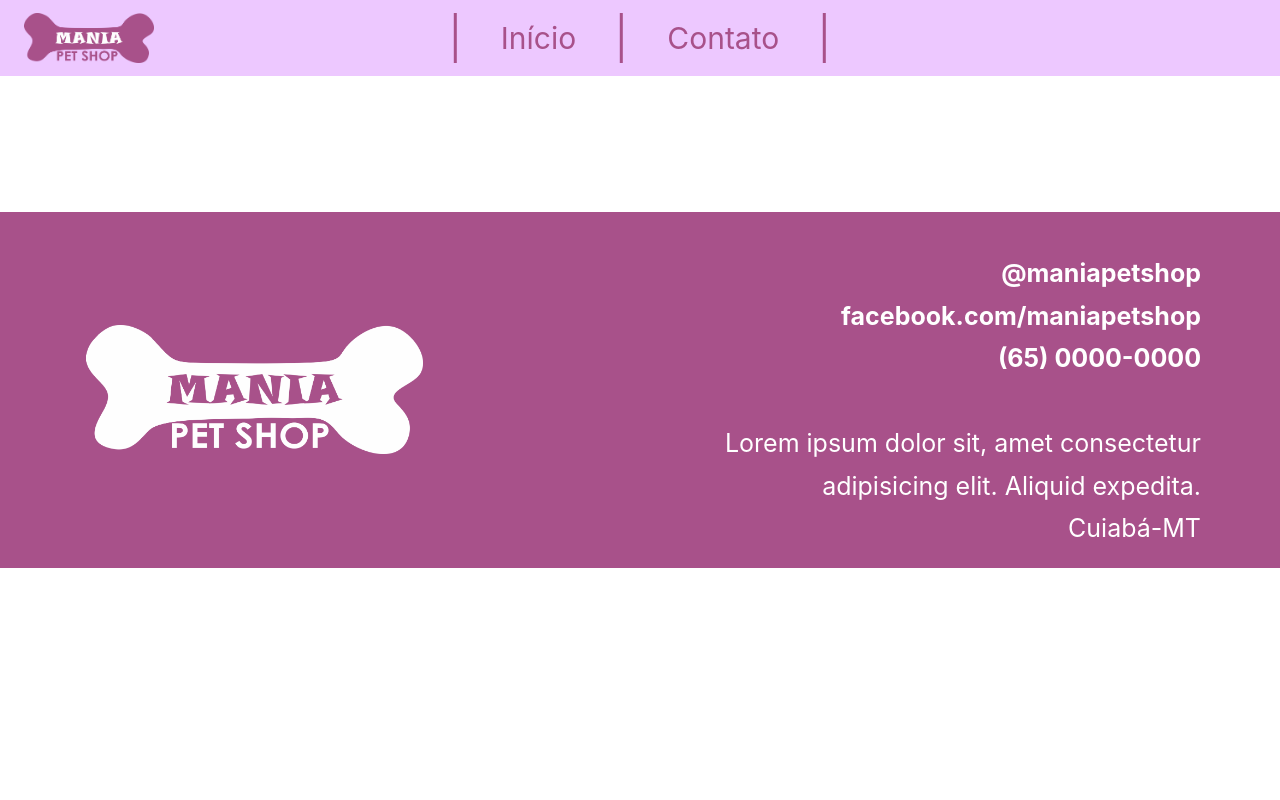
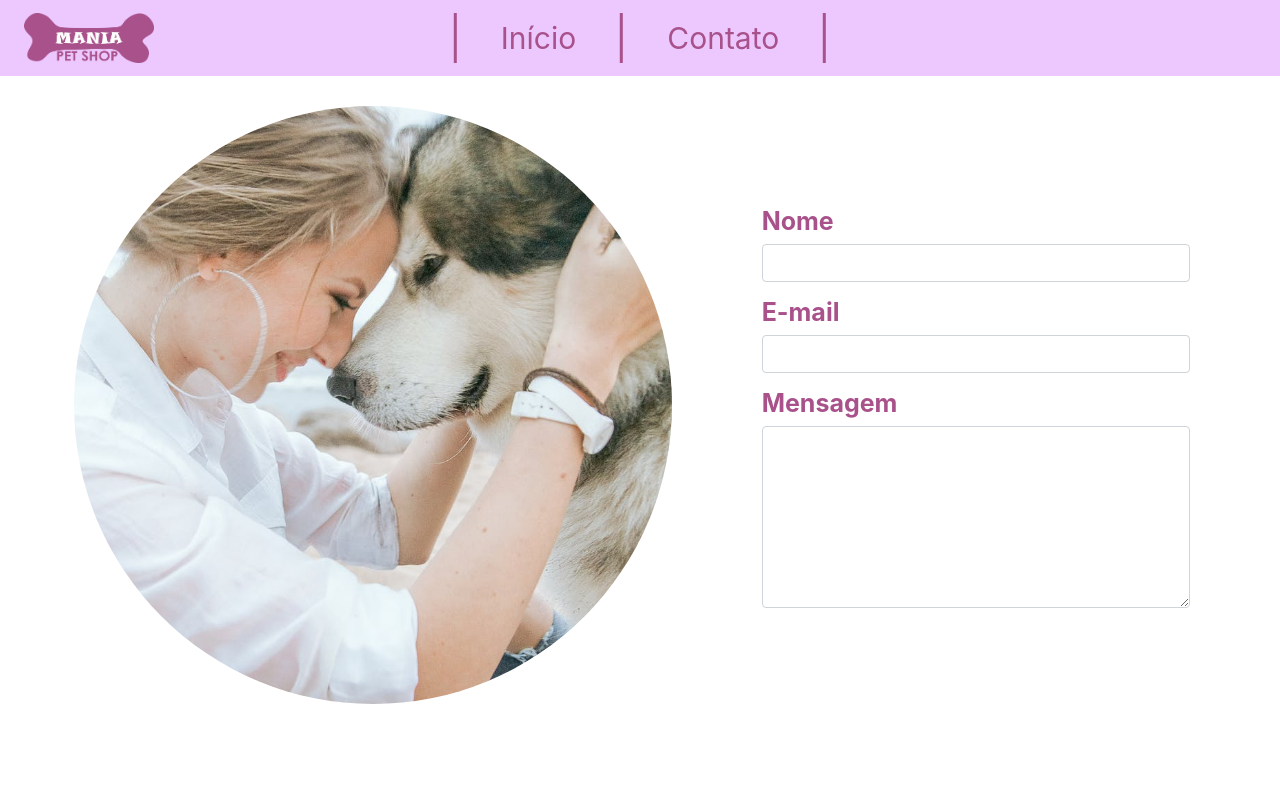
Before and after one commit to Davigugu55/bootcamp-Infocorp2020, a plain HTML site: page pages/contato.html in a window 1280 px wide. Shown: the top 800 px of the page. Drawn offline with nearby package versions, Linux system fonts and the light colour scheme; a script that the page names is missing.

Commit message:
Finishing touches on the page "contato"

```diff
--- a/pages/contato.html
+++ b/pages/contato.html
@@ -31,6 +31,45 @@
             </li>
         </div>
     </nav>
+
+    <div class="container-fluid">
+      <div class="row" style="margin-top:30px;">
+        <div class="col d-flex justify-content-center">
+          <img src="../src/pexels-photo-3671235.jpeg" alt="..." class="rounded-circle img-caraio" style="object-fit: cover;">
+        </div>
+        <div class="col-5" style="padding-top: 4%; padding-right: 7%;">
+          <form>
+            <div class="form-group" style="position: relative; top: 50px;">
+              <label for="nomeFormInput" style="
+              font-weight: bold;
+              font-size: 25px;
+              line-height: 29px;
+              color: #A8518A;"
+              >Nome</label>
+              <input type="text" class="form-control" id="nomeFormInput" placeholder="">
+            </div>
+            <div class="form-group" style="position: relative; top: 50px;">
+              <label for="emailFormInput" style="
+              font-weight: bold;
+              font-size: 25px;
+              line-height: 29px;
+              color: #A8518A;">E-mail</label>
+              <input type="email" class="form-control" id="emailFormInput" placeholder="">
+            </div>
+            <div class="form-group" style="position: relative; top: 50px;">
+              <label for="mensagemFormInput" style="
+              font-weight: bold;
+              font-size: 25px;
+              line-height: 29px;
+              color: #A8518A;">Mensagem</label>
+              <textarea class="form-control" id="mensagemFormInput" rows="7"></textarea>
+            </div>
+
+          </form>
+        </div>
+      </div>
+    </div>
+
 </body>
 
 <div class="site-footer">
@@ -60,7 +99,7 @@
         </footer>
       </div>
     </div>
-  </div>
+</div>
 
   <script src="./js/script.js "></script>
   <script src="https://code.jquery.com/jquery-3.5.1.slim.min.js" integrity="sha384-DfXdz2htPH0lsSSs5nCTpuj/zy4C+OGpamoFVy38MVBnE+IbbVYUew+OrCXaRkfj" crossorigin="anonymous"></script>
```
